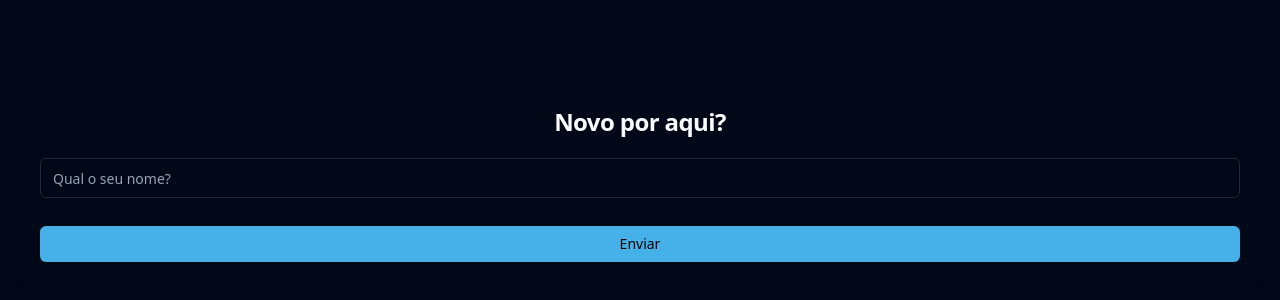
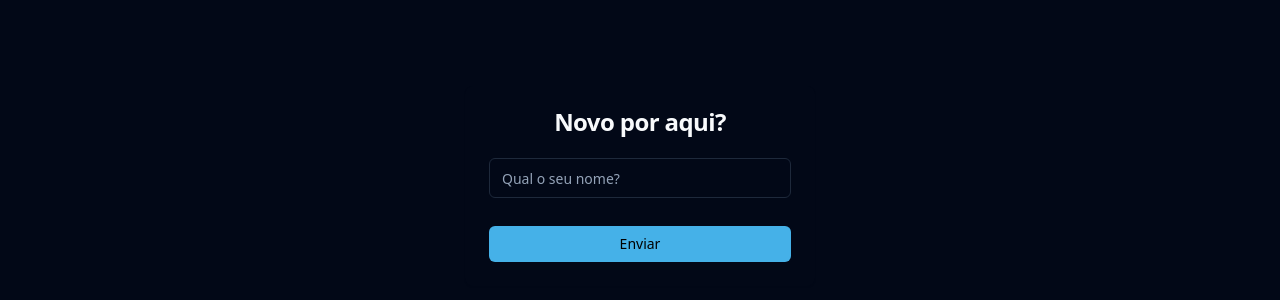
Before and after one commit to joaorodrs/planning-poker, a React (Vite) app: page / in a window 1280 px wide. Shown: the part 214-514 px from the top of the page. Built offline with nearby package versions, Linux system fonts and the light colour scheme; no server answers.

Commit message:
fix: fixes main page user form

```diff
--- a/src/pages/index.tsx
+++ b/src/pages/index.tsx
@@ -62,7 +62,7 @@ export default function Home() {
 
   return (
     <main className="w-screen h-screen flex flex-col justify-between">
-      <Card className="border-none my-auto mx-4">
+      <Card className="border-none my-auto mx-4 md:mx-auto md:w-[350px]">
         <form onSubmit={onSubmit}>
           <CardHeader>
             <CardTitle>Novo por aqui?</CardTitle>
```
